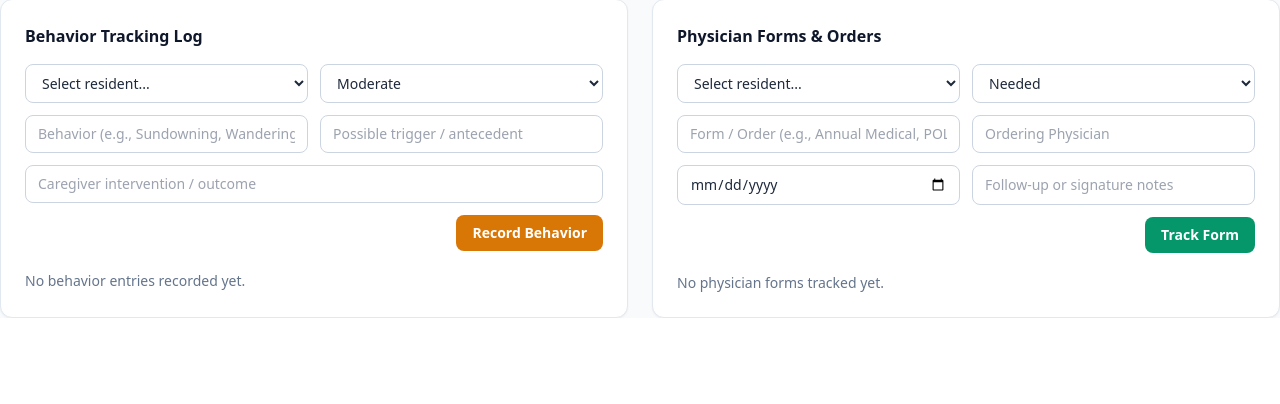
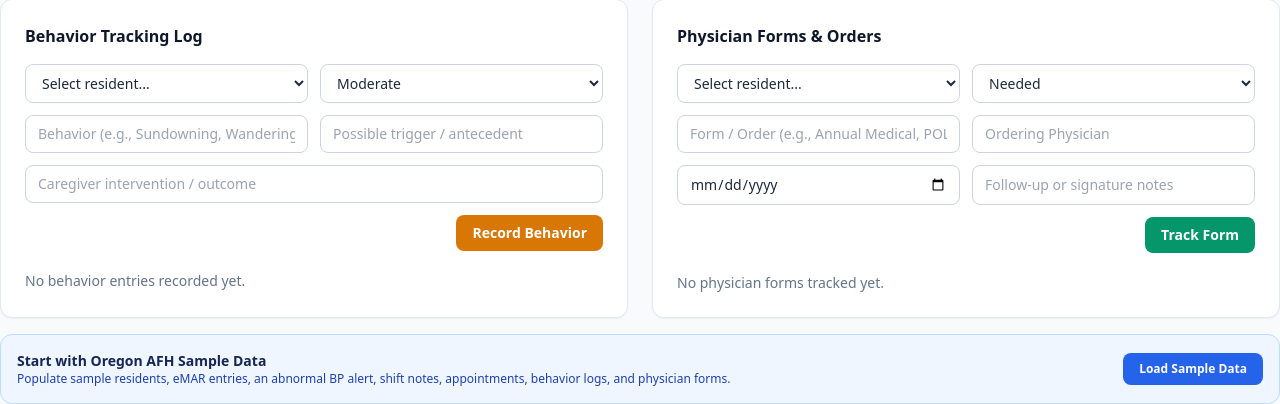
Before and after one commit to wmkelbessa-devloper/caresync-afh-platform, a Flask app: page /dashboard in a window 1280 px wide. Shown: the part 987-1391 px from the top of the page. Before the commit the page ends 1305 px from the top, so only its background shows below. Run offline with Flask 3, Linux system fonts and the light colour scheme; data that the repository does not hold is empty; parts of the project's set-up code (start-up, migrations or seed data) failed here and were passed over; some libraries are stand-ins or nearby versions.

Commit message:
Add one-click sample data seeding for CareSync AFH dashboard

```diff
--- a/app.py
+++ b/app.py
@@ -474,6 +474,56 @@ def export_pdf():
     buffer.seek(0)
 
     return send_file(buffer, as_attachment=True, download_name=f"AFH_Compliance_Report_{target_date}.pdf", mimetype="application/pdf")
+
+
+@app.route("/seed_demo_data", methods=["POST"])
+def seed_demo_data():
+    with get_db() as conn:
+        existing = conn.execute("SELECT COUNT(*) AS cnt FROM residents").fetchone()["cnt"]
+        if existing == 0:
+            conn.executemany(
+                "INSERT INTO residents (name, room_number, care_level, allergies) VALUES (?, ?, ?, ?)",
+                [
+                    ("Arthur Pendelton", "101", "Level 2", "Penicillin"),
+                    ("Eleanor Vance", "102", "Level 3", "NKDA"),
+                    ("Harold Jenkins", "104", "Level 1", "Sulfa"),
+                ]
+            )
+            res_rows = conn.execute("SELECT id, name FROM residents").fetchall()
+            res_map = {r["name"]: r["id"] for r in res_rows}
+
+            conn.executemany(
+                "INSERT INTO emar_logs (resident_id, medication, dosage, administered_by, timestamp, status) VALUES (?, ?, ?, ?, ?, ?)",
+                [
+                    (res_map["Arthur Pendelton"], "Lisinopril", "10 mg PO", "M. Rivera, CNA", "08:15 AM • Today", "Administered"),
+                    (res_map["Eleanor Vance"], "Memantine", "10 mg PO", "M. Rivera, CNA", "08:30 AM • Today", "Administered"),
+                ]
+            )
+            conn.executemany(
+                "INSERT INTO vitals (resident_id, systolic, diastolic, heart_rate, timestamp, is_abnormal) VALUES (?, ?, ?, ?, ?, ?)",
+                [
+                    (res_map["Arthur Pendelton"], 154, 92, 78, "08:20 AM", 1),
+                    (res_map["Harold Jenkins"], 122, 76, 68, "08:40 AM", 0),
+                ]
+            )
+            conn.execute(
+                "INSERT INTO shift_notes (shift_window, author_name, note_text, timestamp) VALUES (?, ?, ?, ?)",
+                ("Day Shift", "M. Rivera, CNA", "Morning meds completed on time; BP recheck scheduled for Arthur in Room 101.", "09:00 AM • Today")
+            )
+            conn.execute(
+                "INSERT INTO appointments (resident_id, provider_name, clinic_location, appt_date, appt_time, notes) VALUES (?, ?, ?, ?, ?, ?)",
+                (res_map["Eleanor Vance"], "Dr. Sarah Chen, MD", "Oregon Geriatrics Clinic, Portland", "2026-12-03", "10:30", "Bring current med sheet and behavior log.")
+            )
+            conn.execute(
+                "INSERT INTO behavior_logs (resident_id, behavior_type, severity, trigger_notes, intervention, timestamp) VALUES (?, ?, ?, ?, ?, ?)",
+                (res_map["Eleanor Vance"], "Late-Afternoon Restlessness", "Moderate", "Pacing near front door around 4:30 PM", "Guided to quiet lounge with warm tea and music; settled in 15 mins.", "04:40 PM • Yesterday")
+            )
+            conn.execute(
+                "INSERT INTO physician_forms (resident_id, form_title, provider_name, due_date, status, notes) VALUES (?, ?, ?, ?, ?, ?)",
+                (res_map["Arthur Pendelton"], "Annual Physician Assessment & Orders", "Dr. David Morales, MD", "2026-12-15", "Sent to Provider", "Faxed to clinic; awaiting signed return.")
+            )
+            conn.commit()
+    return redirect(url_for("dashboard"))
 
 
 if __name__ == "__main__":
--- a/templates/dashboard.html
+++ b/templates/dashboard.html
@@ -287,5 +287,20 @@
             </div>
         </div>
 
+
+        {% if not residents %}
+        <div class="mt-4 bg-blue-50 border border-blue-200 rounded-xl p-4 flex flex-wrap items-center justify-between gap-3">
+            <div>
+                <p class="text-sm font-semibold text-blue-950">Start with Oregon AFH Sample Data</p>
+                <p class="text-xs text-blue-800">Populate sample residents, eMAR entries, an abnormal BP alert, shift notes, appointments, behavior logs, and physician forms.</p>
+            </div>
+            <form action="/seed_demo_data" method="POST">
+                <button type="submit" class="bg-blue-600 hover:bg-blue-700 text-white text-xs font-semibold px-4 py-2 rounded-lg transition">
+                    Load Sample Data
+                </button>
+            </form>
+        </div>
+        {% endif %}
+
 </body>
 </html>
```
